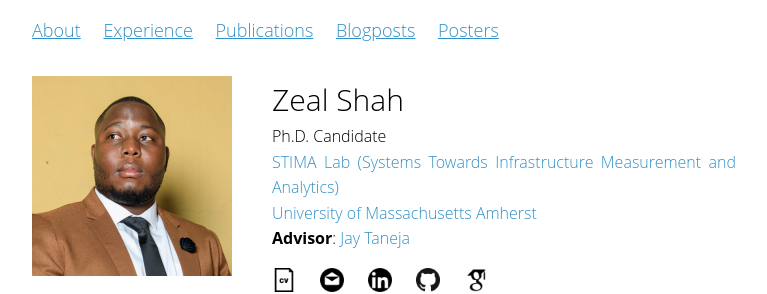
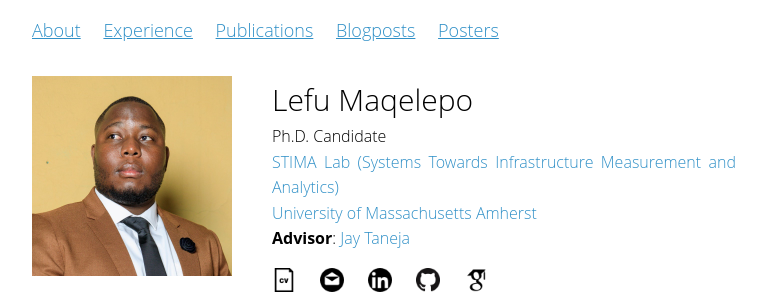
Before and after one commit to ljmaqele/ljmaqele.github.io, a Jekyll site: the page built from index.md, in a window 1280 px wide and 900 px high. Shown: the top 294 px of the window, without its empty margins (256-1023 px from the left). Built offline with Jekyll 4.4.1, drawn with Linux system fonts in a browser that asks for light colours; our own code applies the rules of GitHub Pages for plain Markdown files.

Commit message:
Update _config.yml

```diff
--- a/_config.yml
+++ b/_config.yml
@@ -1,4 +1,4 @@
-title: Zeal Shah
+title: Lefu Maqelepo
 # url: "http://cs.umass.edu/~aatrey"
 
 markdown: kramdown
```
